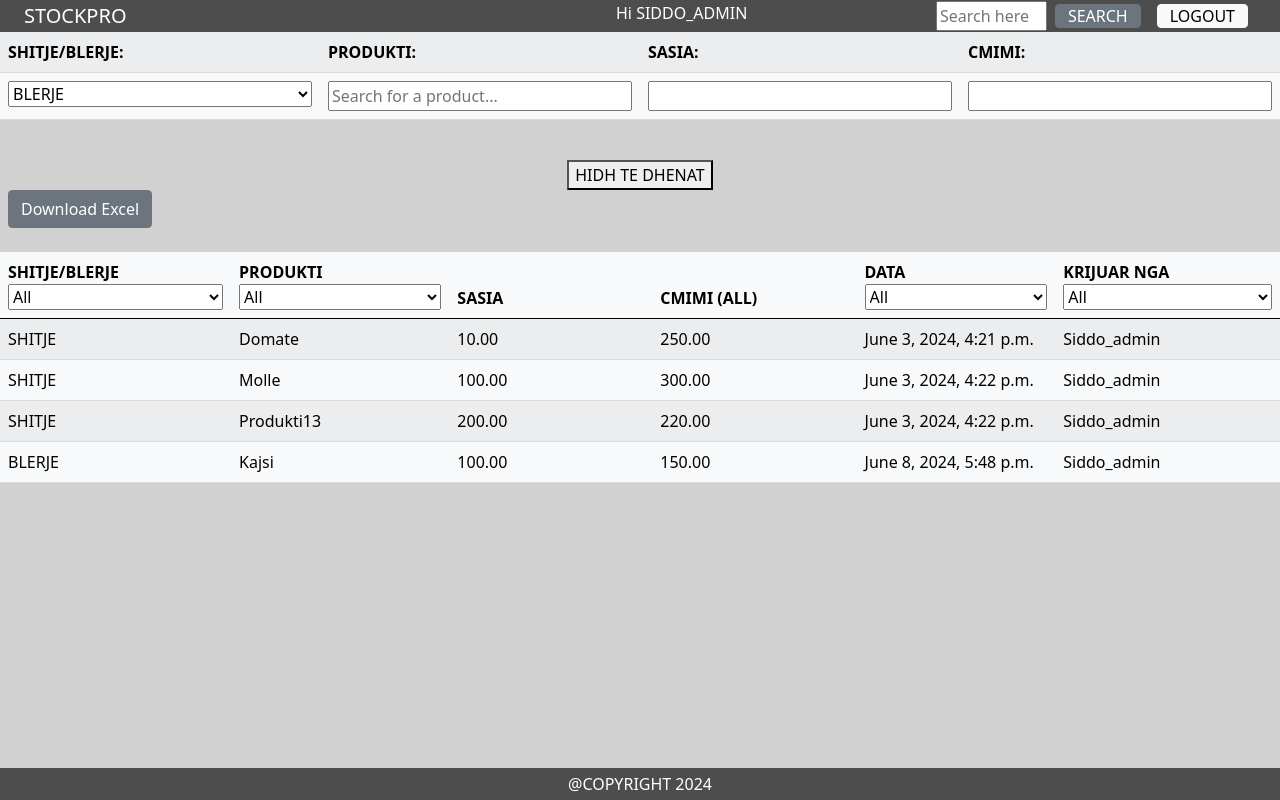
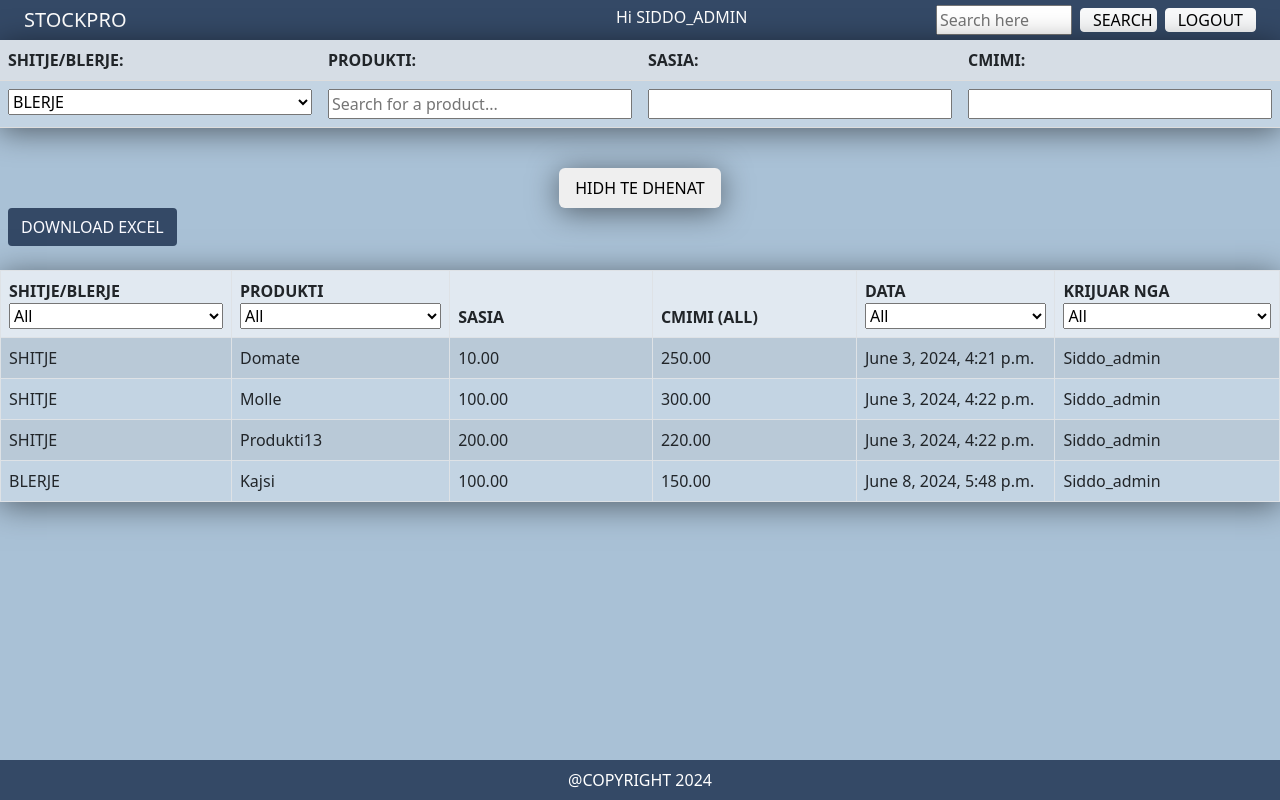
Before and after one commit to Siddo6/Inventory_app, a Django app: page /daily_report/ in a window 1280 px wide. Run offline with Django 5.2, Linux system fonts and the light colour scheme; a user stored in the database is signed in; data comes from the database, SQL or seed files in the repository; both versions use the stored data as it was after the commit; some libraries are stand-ins or nearby versions.

Commit message:
modified:   config/settings.py 	modified:   core/templates/core/base.html 	modified:   core/templates/core/index.html 	modified:   db.sqlite3 	new file:   product/migrations/0003_alter_product_created_by.py 	modified:   product/models.py 	modified:   product/templates/product/create_product.html 	modified:   product/templates/product/daily_report.html 	modified:   product/templates/product/list_all_products.html 	modified:   product/templates/product/product_list.html 	modified:   product/templates/product/product_list_current_month.html 	modified:   product/templates/product/search_results.html 	modified:   product/views.py 	new file:   static/style.css 	new file:   staticfiles/style.css 	modified:   templates/registration/signup.html

```diff
--- a/config/settings.py
+++ b/config/settings.py
@@ -143,6 +143,7 @@ STATICFILES_DIRS = [
 DEFAULT_AUTO_FIELD = 'django.db.models.BigAutoField'
 
 LOGIN_REDIRECT_URL = 'index'
+LOGOUT_REDIRECT_URL = 'index'
 
 CRISPY_ALLOWED_TEMPLATE_PACKS = "bootstrap5"
 
--- a/core/templates/core/base.html
+++ b/core/templates/core/base.html
@@ -13,28 +13,8 @@
     <!-- jQuery and jQuery UI JS -->
     <script src="https://code.jquery.com/jquery-3.6.0.min.js"></script>
     <script src="https://code.jquery.com/ui/1.12.1/jquery-ui.min.js"></script>
-    <style>
-        html, body {
-            max-width: 100vw;
-            margin: 0;
-        }
+    <link rel="stylesheet" href="{% static 'style.css' %}">
 
-        body {
-            background-color: #acacac8d;
-            display: grid;
-            grid-template-rows: auto 1fr auto;
-            min-height: 100vh;
-        }
-
-        main {
-            grid-row: 2; /* Ensure content starts at the top after nav */
-        }
-
-        .custom-nav-bg {
-            background-color: rgb(77, 77, 77);
-            height: 2rem;
-        }
-    </style>
 </head>
 <body>
     <nav class="d-flex justify-content-between align-items-center custom-nav-bg" style="max-width: 100vw;">
@@ -46,13 +26,17 @@
             <div class="d-flex justify-content-between w-50">
             <form action="{% url 'search_results' %}" method="GET" class="d-flex align-items-center">
                 <input type="text" name="q" id="search" placeholder="Search here">
-                <button type="submit" class="btn btn-secondary d-flex align-items-center mx-2" style="height: 1.5rem;">SEARCH</button>
+                <button type="submit" class="btn btn-light d-flex align-items-center mx-2" style="height: 1.5rem;width: 6vw; ">SEARCH</button>
               </form>
-            <a href="{% url 'logout' %}"class="btn btn-light mx-2 d-flex align-items-center my-auto" style="height: 1.5rem;">LOGOUT</a>
+            <!-- <a href="{% url 'logout' %}"class="btn btn-light mx-2 d-flex align-items-center my-auto" style="height: 1.5rem;">LOGOUT</a> -->
+            <form method="post" action="{% url 'logout' %}" class="d-flex align-items-center justify-content-center my-auto" style="height: 1.5rem;">
+                {% csrf_token %}
+                <button type="submit" class="btn btn-light d-flex align-items-center text-center btn-hover" style="height: 1.5rem;">LOGOUT</button>
+            </form>
             {% else %}
             <div class="ms-auto d-flex">
-                <a href="{% url 'signup' %}" class="btn btn-light d-flex align-items-center" style="height: 1.5rem;">REGISTER</a>
-                <a href="{% url 'login' %}" class="btn btn-light mx-2 d-flex align-items-center" style="height: 1.5rem;">LOGIN</a>
+                <a href="{% url 'signup' %}" class="btn btn-light d-flex align-items-center btn-hover" style="height: 1.5rem;">REGISTER</a>
+                <a href="{% url 'login' %}" class="btn btn-light mx-2 d-flex align-items-center btn-hover" style="height: 1.5rem;">LOGIN</a>
             </div>
             {% endif %}
         </div>
--- a/product/models.py
+++ b/product/models.py
@@ -58,7 +58,7 @@ class Product (models.Model):
     product_created_at = models.DateTimeField(auto_now_add=True) #kur eshte hedhur produkti ne sistem
     updated_at = models.DateTimeField(null=True, blank=True) #kur eshte bere ndonje ndryshim ne produkt (hedhje report, modifikim etj)
     notes = models.TextField (blank=True)  #momentalisht nuk jan editable
-    created_by = models.ForeignKey(User, on_delete=models.SET_NULL, null=True, related_name='created_products')
+    created_by = models.ForeignKey(User, on_delete=models.PROTECT, null=True, related_name='created_products')
     last_modified_by = models.ForeignKey(User, on_delete=models.PROTECT, null=True)
     unit = models.CharField(max_length=10, choices=UNIT_CHOICES, default='kg')
     search_vector = SearchVectorField(null=True, editable = False)
--- a/product/templates/product/daily_report.html
+++ b/product/templates/product/daily_report.html
@@ -19,8 +19,8 @@
 
 <form method="post">
     {% csrf_token %}
-    <table class="table table-striped table-hover table-light">
-        <tr>
+    <table class="table table-striped table-hover custom-bg custom-shadow">
+        <tr class="custom-row">
             {% for field in form %}
             <th>{{ field.label_tag }}</th>
             {% endfor %}
@@ -54,20 +54,20 @@
             </ul>
         </div>
     {% endif %}
-    <button type="submit" class="d-block mx-auto">HIDH TE DHENAT</button>
+    <button type="submit" class="d-block mx-auto custom-shadow custom-btn">HIDH TE DHENAT</button>
 </form>
 <form id="download-form" action="{% url 'download_excel' %}" method="post" style="display: none;">
         {% csrf_token %}
         <textarea name="html_content" id="html_content"  style="display: none;"></textarea>
     </form>
 
-    <button onclick="submitForm()" class="btn btn-secondary d-flex align-items-center mx-2">Download Excel</button>
+    <button onclick="submitForm()" class="btn blue-btn d-flex align-items-center mx-2">DOWNLOAD EXCEL</button>
 
     <br>
-<div class="table-responsive">
-<table id="daily_report" class="table table-striped table-hover table-light">
+<div class=" ">
+<table id="daily_report" class="table table-bordered table-striped table-hover custom-bg custom-shadow">
     <thead>
-        <tr>
+        <tr class="custom-row">
             <th>SHITJE/BLERJE</th>
             <th>PRODUKTI</th>
             <th>SASIA</th>
@@ -78,7 +78,7 @@
     </thead>
     <tbody>
         {% for report in daily_reports %}
-        <tr>
+        <tr class="custom-hover">
             <td>{{ report.get_action_display }}</td>
             <td>{{ report.product }}</td>
             <td class="number">{{ report.quantity|intcomma }}</td>
--- a/product/views.py
+++ b/product/views.py
@@ -11,7 +11,7 @@ import openpyxl
 from django.db import IntegrityError
 from django.contrib import messages
 
-
+data_cache = {}
 
 now = datetime.now()
 current_year = datetime.now().year
@@ -144,19 +144,7 @@ def product_list(request, year=None, month=None):
     products = Product.objects.filter(id__in=daily_reports.values_list('product', flat=True))
 
     for product in products:
-        product.celja_quantity = calculate_celja(product.id, year, month)
-        total_cost = 0
-        total_revenue = 0
-        buys = 0
-        sales = 0
-        # iteron per cdo produkt te gjitha reportet dhe llogarit shitje e blerjet
-        for report in daily_reports.filter(product=product):
-                if report.action == 'buy':
-                        total_cost += report.cost
-                        buys += report.quantity
-                elif report.action == 'sale':
-                        total_revenue += report.revenue
-                        sales += report.quantity
+        #logic here
 
         product.total_cost_per_product = total_cost
         product.total_revenue_per_product = total_revenue
@@ -180,7 +168,10 @@ def create_product(request):
     if request.method == 'POST':
         form = ProductForm(request.POST)
         if form.is_valid():
-            form.save()
+            product = form.save(commit=False)  # Don't save yet
+            product.created_by = request.user  # Set the created_by field
+            product.created_at = timezone.now()
+            product.save()  # Now save the product with the created_by user
             return redirect('index')
     else:
         form = ProductForm()
@@ -338,3 +329,55 @@ def product_edit(request, product_id):
         form = ProductForm(instance=product)
 
     return render(request, 'product/product_edit.html', {'form': form})
+
+
+def save_totals(year, month):
+
+     # filtron reportet per muajin e zgjedhur
+    daily_reports = DailyReport.objects.filter(
+        created_at__year=year,
+        created_at__month=month
+    )
+
+    # nxjerr listen e prdukteve per te cilat ka reporte, pa duplikate
+    products = Product.objects.filter(id__in=daily_reports.values_list('product', flat=True))
+
+    # Initialize the year and month in the cache if not already present
+    if year not in data_cache:
+        data_cache[year] = {}
+    if month not in data_cache[year]:
+        data_cache[year][month] = {}
+
+    for product in products:
+        product.celja_quantity = calculate_celja(product.id, year, month)
+        total_cost = 0
+        total_revenue = 0
+        buys = 0
+        sales = 0
+        # iteron te cdo report per cdo produkt qe te llogariten shitje e blerje
+        for report in daily_reports.filter(product=product):
+                if report.action == 'buy':
+                        total_cost += report.cost
+                        buys += report.quantity
+                elif report.action == 'sale':
+                        total_revenue += report.revenue
+                        sales += report.quantity
+
+        product.total_cost_per_product = total_cost
+        product.total_revenue_per_product = total_revenue
+        product.buys = buys
+        product.sales = sales
+        product.total_stock = product.celja_quantity + product.buys
+
+        data_cache[year][month][product.id] = {
+            'celja_quantity': product.celja_quantity,
+            'total_stock': product.total_stock,
+            'total_sales': product.sales,
+            'total_revenue_per_product': product.total_revenue_per_product,
+            'total_cost_per_product': product.total_cost_per_product
+        }
+
+    return data_cache[year][month]
+
+def get_data(year, month, product_id, property):
+    return data_cache.get(year, {}).get(month, {}).get(product_id, {}).get(property)
--- /dev/null
+++ b/static/style.css
@@ -0,0 +1,74 @@
+html, body {
+    max-width: 100vw;
+    margin: 0;
+}
+
+body {
+    background-color: #a9c1d6;
+    display: grid;
+    grid-template-rows: auto 1fr auto;
+    min-height: 100vh;
+}
+
+a {
+    text-decoration: none;
+    color: #0D1821;
+}
+
+main {
+    grid-row: 2; /* Ensure content starts at the top after nav */
+}
+
+.custom-nav-bg {
+    background-color: #344966;
+    height:5vh;
+}
+
+.blue-btn{
+    background-color: #344966;
+    color: #FAFAFF;
+}
+
+
+.custom-bg{
+    background-color: rgba(255, 255, 255, 0.3);
+}
+
+.custom-shadow{
+    box-shadow: 0 4px 30px rgba(0, 0, 0, 0.5);
+}
+
+.custom-btn{
+    border: none;
+    border-radius: 6px;
+    padding: 8px 16px;
+}
+
+.grid-container {
+    display: grid;
+    grid-template-columns: repeat(6, 1fr);
+    gap: 10px;
+}
+
+.card {
+    border: none;
+    border-radius: 5px;
+    padding: 10px;
+    height: 2rem;
+    display: flex;
+    align-items: center;
+    justify-content: center;
+}
+
+.btn-hover:hover{
+    background-color: rgba(255, 255, 255, 0.5);
+    border: none;
+}
+
+.custom-row {
+    background-color: rgba(255, 255, 255, 0.5);
+}
+
+.custom-hover:hover{
+    background-color: rgba(255, 255, 255, 0.8);
+}
--- a/templates/registration/signup.html
+++ b/templates/registration/signup.html
@@ -7,7 +7,7 @@
 <h3 class="d-flex justify-content-center align-items-center mt-4">REGJISTROHU</h3>
 <div class="d-flex justify-content-center align-items-center">
 
-        <form action="{% url 'signup' %}" method="post">
+        <form action="{% url 'signup' %}" method="post" >
                 {% csrf_token %}
                 {{ form|crispy }}
                 <div class="d-flex justify-content-center">
```
Also changed, not shown: core/templates/core/index.html (+6 -6 lines), product/templates/product/create_product.html (+4 -4 lines), product/templates/product/list_all_products.html (+13 -10 lines), product/templates/product/product_list.html (+8 -8 lines), product/templates/product/product_list_current_month.html (+9 -10 lines), product/templates/product/search_results.html (+4 -26 lines), db.sqlite3, product/migrations/0003_alter_product_created_by.py (added), 1 other file.
